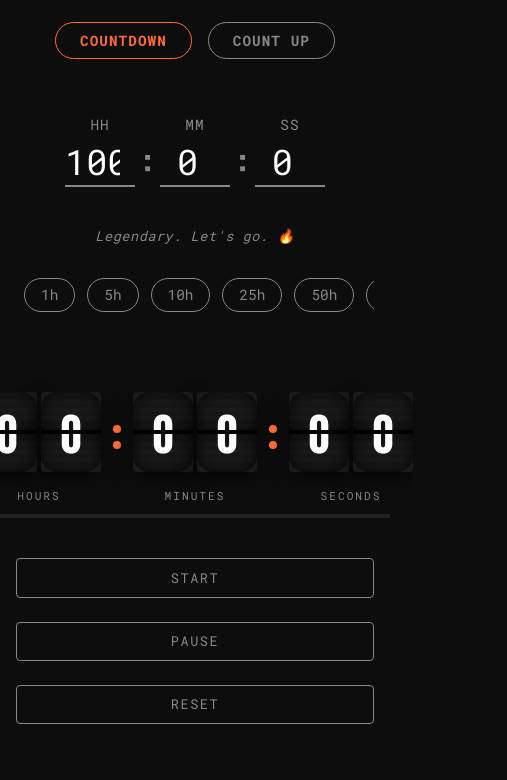
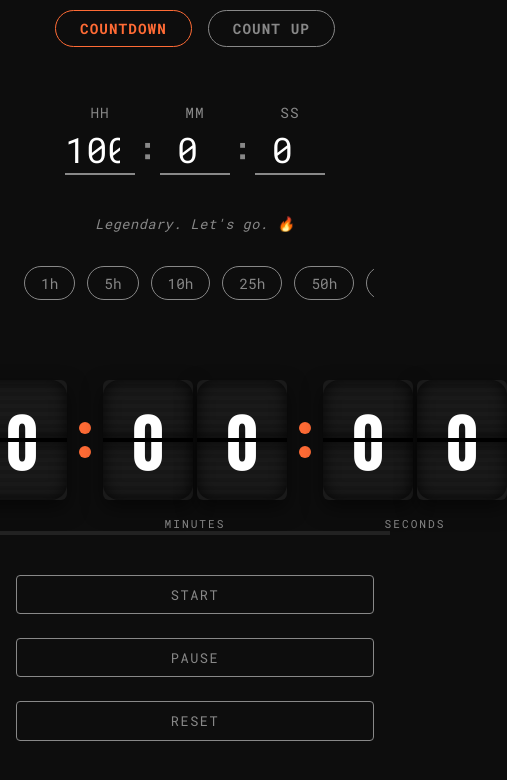
Before and after one commit to priyankpatel110/Flip-clock-countdown, a plain HTML site: page index.html in a window 390 px wide. Shown: the part 80-860 px from the top of the page, 507 px wide, since content can reach past the window. Drawn offline with nearby package versions, Linux system fonts and the light colour scheme.

Commit message:
style: increase timer component size for better visibility
Increase the dimensions of flip cards, digits, and separator dots to improve readability on various screen sizes.

```diff
--- a/index.html
+++ b/index.html
@@ -394,20 +394,20 @@
         gap: 0.25rem;
       }
       .flip-card {
-        width: 60px;
-        height: 80px;
-        border-radius: 4px;
+        width: 90px;
+        height: 120px;
+        border-radius: 6px;
       }
       .digit {
-        font-size: 42px;
+        font-size: 63px;
       }
       .separator-dots {
-        gap: 0.5rem;
-        transform: translateY(-10px);
+        gap: 0.75rem;
+        transform: translateY(-15px);
       }
       .dot {
-        width: 8px;
-        height: 8px;
+        width: 12px;
+        height: 12px;
       }
       .label {
         font-size: 0.7rem;
```
